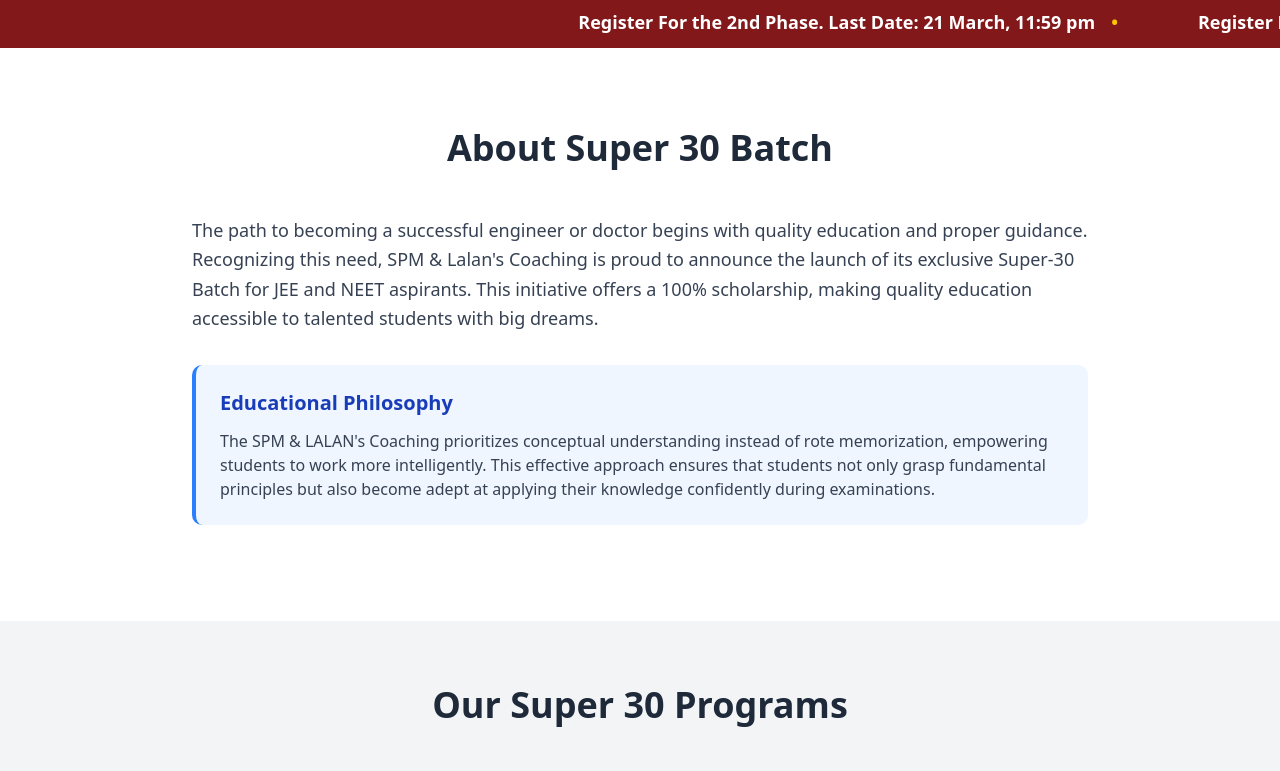
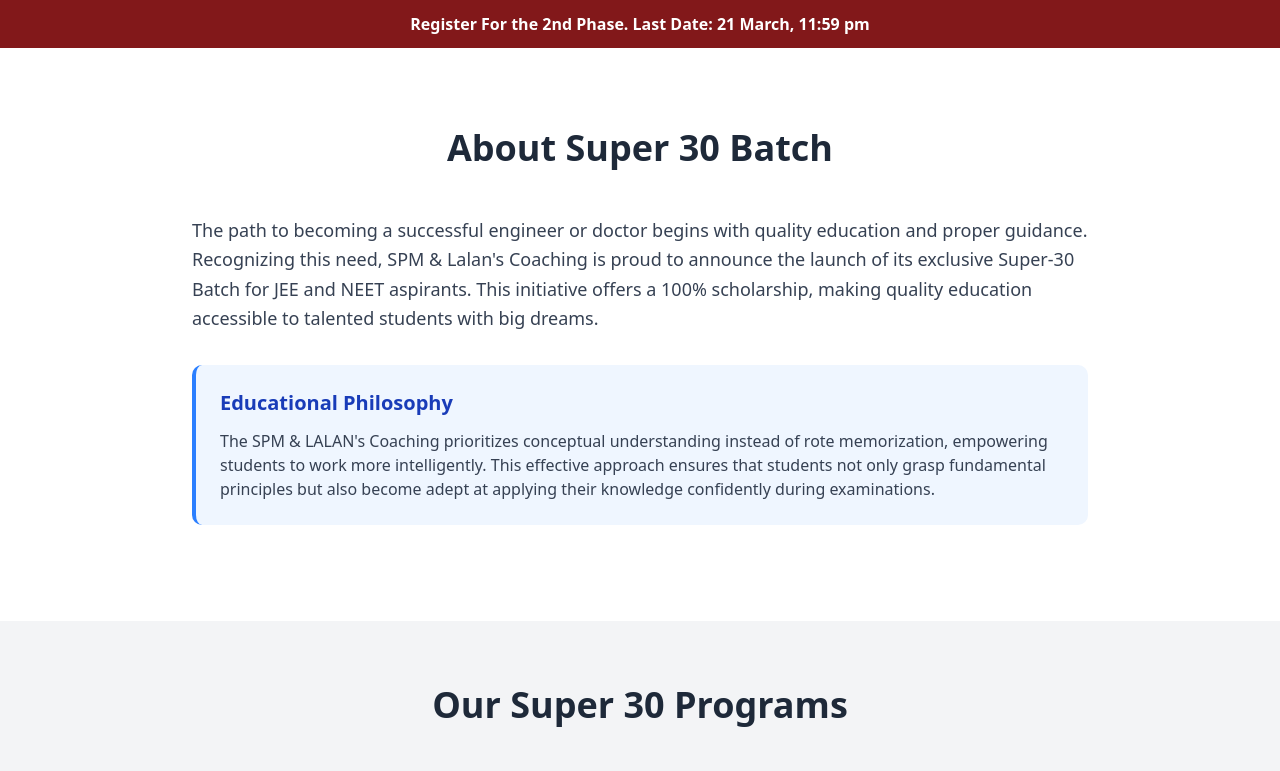
Before and after one commit to DOCTOR29/spm-nextjs, a Next.js app: page /super-30-lp in a window 1280 px wide. Shown: the top 771 px of the page. Built offline with nearby package versions, Linux system fonts and the light colour scheme.

Commit message:
made static

```diff
--- a/app/component/NewsTicker.tsx
+++ b/app/component/NewsTicker.tsx
@@ -7,22 +7,9 @@
 
 export function NewsTicker({ news, speed = 1905 }: NewsTickerProps) {
   return (
-    <div className="relative -mt-16 pt-2 mb-20 overflow-hidden bg-red-900 text-white font-bold h-12">
-      <div
-        className="whitespace-nowrap animate-scroll inline-block"
-        style={{
-          animationDuration: `${news.join(' ').length * speed}ms`,
-          animationTimingFunction: 'linear',
-          animationIterationCount: 'infinite'
-        }}
-      >
-        {news.map((item, index) => (
-          <span key={index} className="mx-8 text-lg">
-            {item}
-            <span className="mx-4 text-yellow-400">•</span>
-          </span>
-        ))}
+    <div className="relative -mt-16 pt-3 mx-auto text-center mb-20 overflow-hidden bg-red-900 text-white font-bold h-12">
+      {news}
       </div>
-    </div>
+    // </div>
   );
 }
--- a/app/super-30-lp/page.tsx
+++ b/app/super-30-lp/page.tsx
@@ -81,7 +81,7 @@
 
       {/* Introduction Section */}
       <section id="about" className="py-16 bg-white">
-        <NewsTicker speed={100} news={['Register For  the  2nd Phase. Last Date: 21 March, 11:59 pm','Register For  the  2nd Phase. Last Date: 21 March, 11:59 pm','Register For  the  2nd Phase. Last Date: 21 March, 11:59 pm',]}/>
+        <NewsTicker speed={100} news={['Register For  the  2nd Phase. Last Date: 21 March, 11:59 pm']}/>
         <div className="container mx-auto px-4">
           <h2 className="text-3xl md:text-4xl font-bold text-center mb-12 text-gray-800">About Super 30 Batch</h2>
           <div className="max-w-4xl mx-auto">
```
